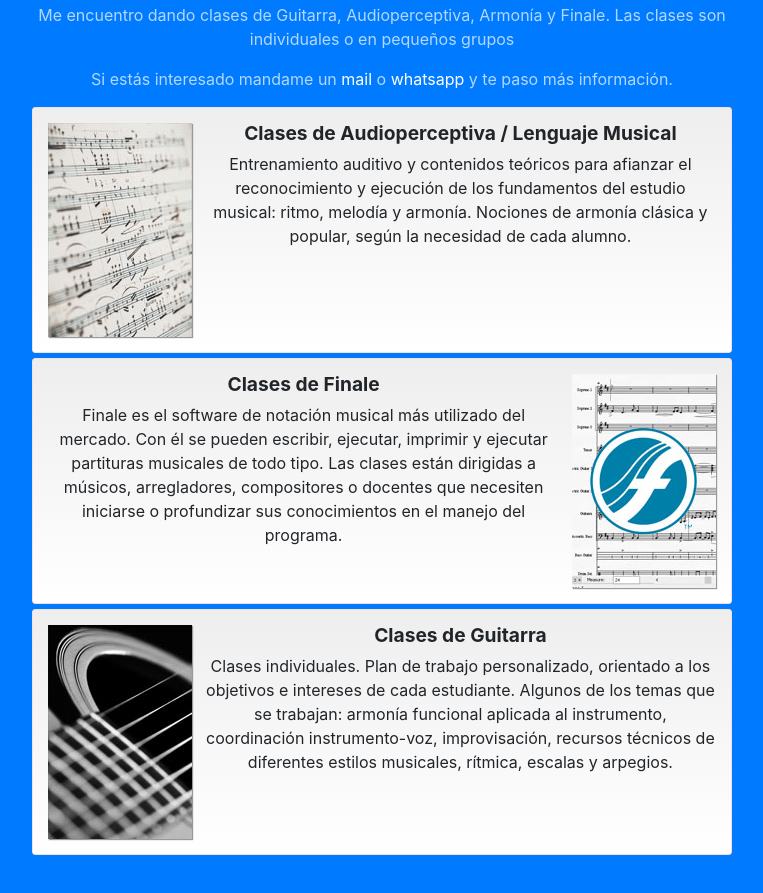
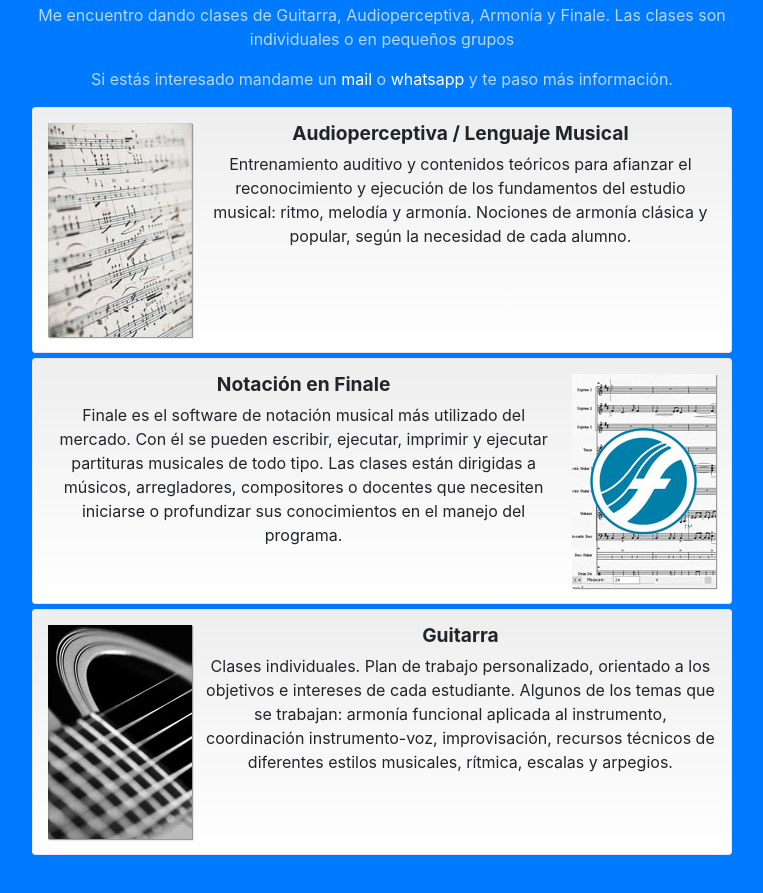
Before and after one commit to miltonzini/miltonzini.com.ar, a website with bundled scripts: page index.html in a window 1280 px wide. Shown: the part 2358-3251 px from the top of the page, without its empty margins (258-1021 px from the left). Built offline with nearby package versions, Linux system fonts and the light colour scheme.

Commit message:
Cambios mínimos en index
Corrección de algunos textos

```diff
--- a/index.html
+++ b/index.html
@@ -115,7 +115,7 @@
           <div class="col-lg-8 mx-auto text-center">
             <h2 class="section-heading text-white">Sobre Mí</h2>
             <hr class="light">
-            <p class="text-faded">Comencé a estudiar guitarra a los 12 años de forma particular. En el año 2013 comencé a estudiar formalmente en el Conservatorio Manuel de Falla. Actualmente sigo en formación, tanto en el conservatorio, como en diferentes talleres y masterclasses. Formé parte de varias agrupaciones donde trabajamos diferentes estilos: funk, rock progresivo, hard-rock, blues, folklore, etc. Actualmente me dedico a dar clases particulares y talleres de guitarra, composición y lenguaje musical, además de acompañar cantates y hacer transcripciones de partituras. Formo parte de los siguientes proyectos:</p>
+            <p class="text-faded">Comencé a estudiar guitarra a los 12 años de forma particular. En el año 2013 comencé a estudiar formalmente en el Conservatorio Manuel de Falla. Actualmente sigo en formación, tanto en el conservatorio, como en diferentes talleres y masterclasses. Formé parte de varias agrupaciones donde trabajamos diferentes estilos: funk, rock progresivo, hard-rock, blues, folklore, etc. Actualmente me dedico a dar clases particulares y talleres de guitarra, composición y lenguaje musical, además de acompañar cantantes y hacer transcripciones de partituras. Formo parte de los siguientes proyectos:</p>
             <p class="text-faded"><strong>Media Octava</strong>, junto a Joe Ablop, Juan Manuel Nalda y Alejandro Fenos. Banda de rock progresivo, formada en 2012, que cuenta con 2 discos de estudio: "Anacrónico" y "La Abolición de los Rascacielos".
               <br><!--<a class="softlink" href="#">(<i class="fa fa-arrow-right"></i> más info)</a>-->
             </p>
@@ -158,19 +158,19 @@
               <div class="col-md-12">
                 <div class="module">
                   <div class="imgwrapper"><img class="left" src="img/clases/lenguaje_musical.jpg" alt="Clases de Audioperceptiva / Lenguaje Musical"></div>
-                  <h3>Clases de Audioperceptiva / Lenguaje Musical</h3>
+                  <h3>Audioperceptiva / Lenguaje Musical</h3>
                   <p class="left">Entrenamiento auditivo y contenidos teóricos para afianzar el reconocimiento y ejecución de los fundamentos del estudio musical: ritmo, melodía y armonía. Nociones de armonía clásica y popular, según la necesidad de cada alumno.</p>
                   <!--<p><a class="softlink" href="#">(<i class="fa fa-arrow-right"></i> más info)</a></p>-->
                 </div>
                 <div class="module">
                   <div class="imgwrapper"><img class="right" src="img/clases/finale_notación_musical.jpg" alt="Clases de Finale"></div>
-                  <h3>Clases de Finale</h3>
+                  <h3>Notación en Finale</h3>
                   <p class="right">Finale es el software de notación musical más utilizado del mercado. Con él se pueden escribir, ejecutar, imprimir y ejecutar partituras musicales de todo tipo. Las clases están dirigidas a músicos, arregladores, compositores o docentes que necesiten iniciarse o profundizar sus conocimientos en el manejo del programa.</p>
                   <!--<p><a class="softlink" href="#">(<i class="fa fa-arrow-right"></i> más info)</a></p>-->
                 </div>
                 <div class="module">
                   <div class="imgwrapper"><img class="left" src="img/clases/clases_de_guitarra.jpg" alt="Clases de Guitarra"></div>
-                  <h3>Clases de Guitarra</h3>
+                  <h3>Guitarra</h3>
                   <p class="left">Clases individuales. Plan de trabajo personalizado, orientado a los objetivos e intereses de cada estudiante. Algunos de los temas que se trabajan: armonía funcional aplicada al instrumento, coordinación instrumento-voz, improvisación, recursos técnicos de diferentes estilos musicales, rítmica, escalas y arpegios.</p>
                   <!--<p><a class="softlink" href="#">(<i class="fa fa-arrow-right"></i> más info)</a></p>-->
                 </div>
```
